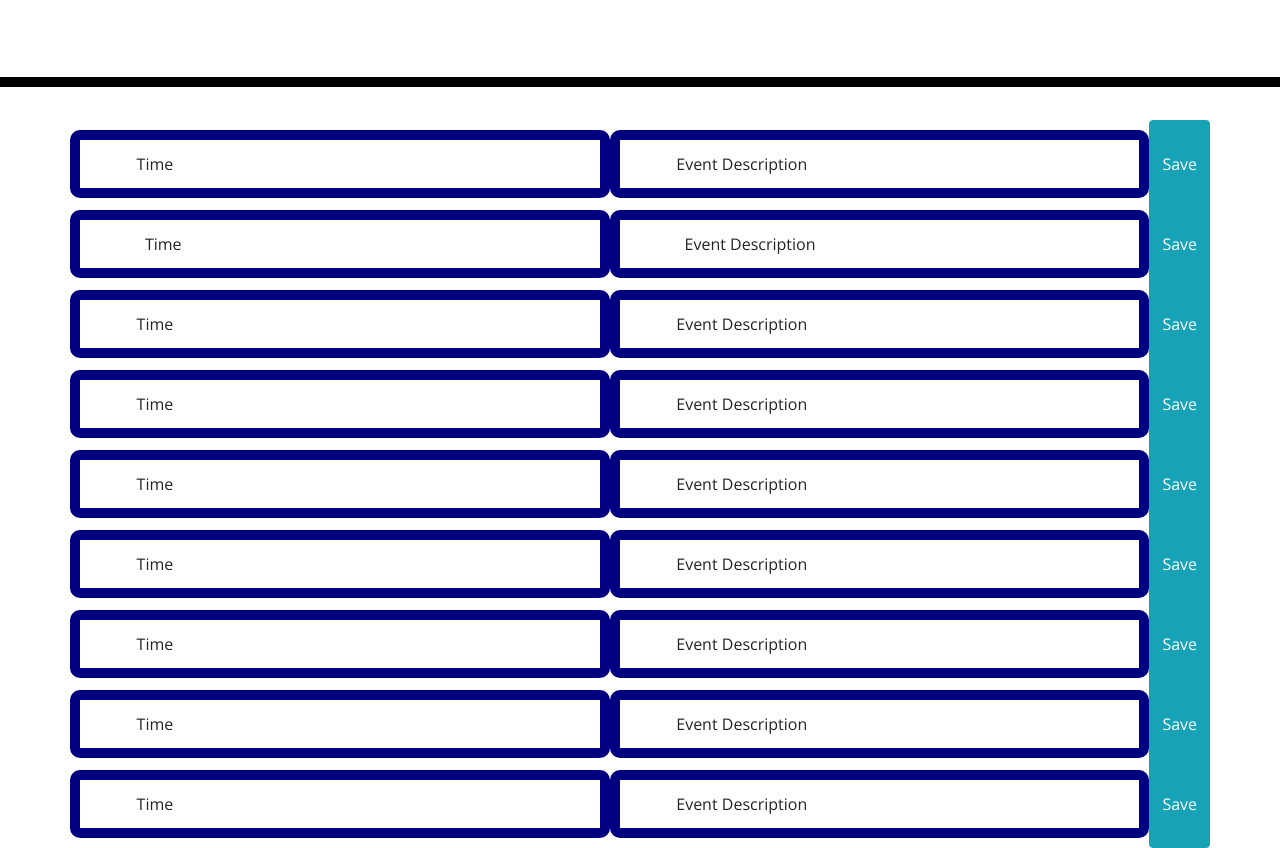
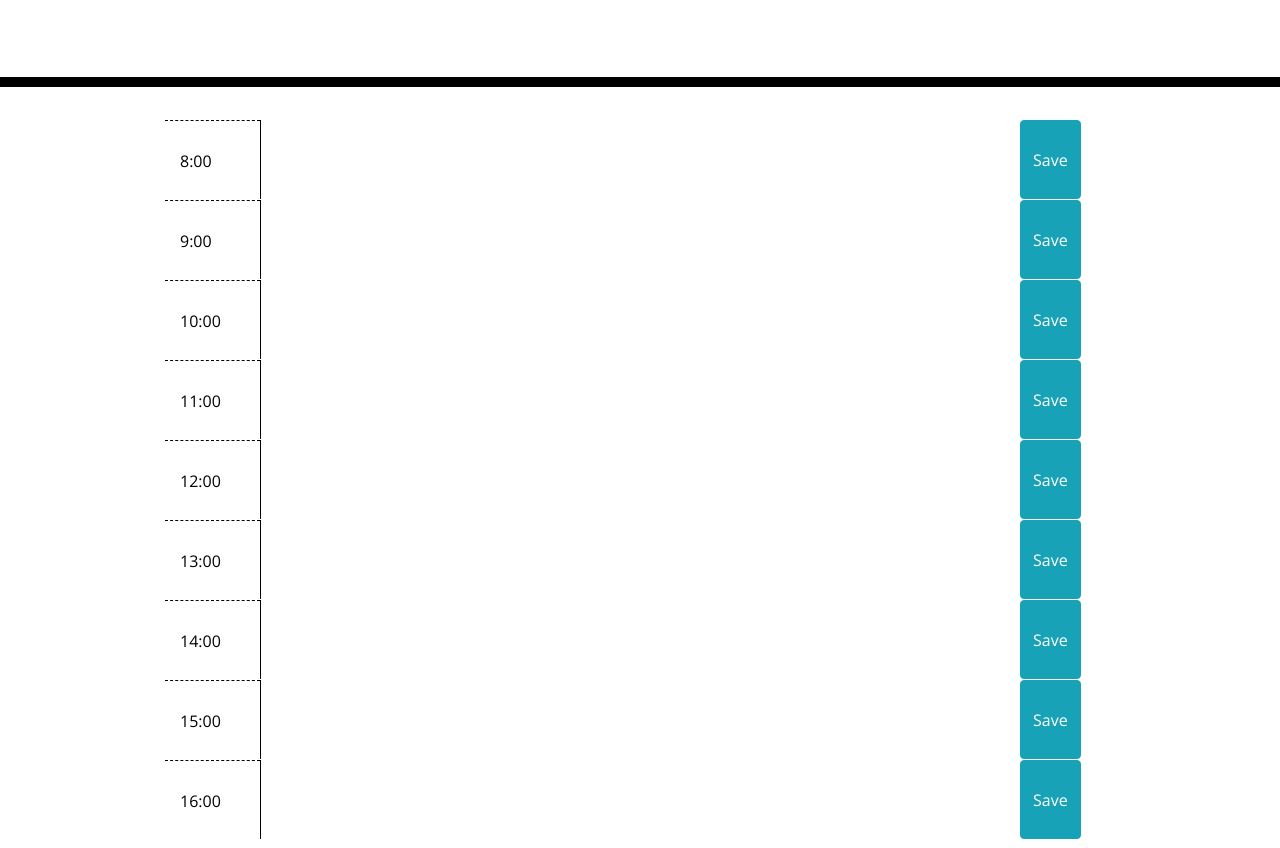
Before and after one commit to ishelly1997/Work-Day-Scheduler, a plain HTML site: page Develop/index.html in a window 1280 px wide. Shown: the part 181-1029 px from the top of the page. Drawn offline with nearby package versions, Linux system fonts and the light colour scheme; files that its build step writes are made by us from their sources.

Commit message:
html complete

```diff
--- a/Develop/assets/style.css
+++ b/Develop/assets/style.css
@@ -1,3 +1,5 @@
+
+
 body {
   font-family: 'Open Sans', sans-serif;
   font-size: 16px;
@@ -20,7 +22,9 @@ textarea{
   border-radius: 0;
   border-bottom: 10px solid black;
 }
-
+.container {
+  align-items: center;
+}
 .description{
   white-space: pre-wrap;
 }
@@ -57,7 +61,7 @@ textarea{
   color: white;
 }
 
-.saveBtn {
+.Btn-info {
   border-left: 1px solid black;
   border-top-right-radius: 15px;
   border-bottom-right-radius: 15px;
@@ -65,14 +69,7 @@ textarea{
   color: white;
 }
 
-.saveBtn i:hover {
+.Btn-info i:hover {
   font-size: 20px;
   transition: all .3s ease-in-out;
 }
-.col-sm {
-  border: 10px solid navy;
-  border-radius: 10px;
-  margin-top: 10px;
-  margin-bottom: 10px;
-  display: flex;
-}
--- a/Develop/index.html
+++ b/Develop/index.html
@@ -18,7 +18,7 @@
       href="https://fonts.googleapis.com/css?family=Open+Sans&display=swap"
       rel="stylesheet"
     />
-    <link rel="stylesheet" href="style.css" />
+    <link rel="stylesheet" href="./assets/style.css" />
     <title>Work Day Scheduler</title>
   </head>
 
@@ -30,90 +30,90 @@
     </header>
     <!-- Timeblocks go here -->
     <div class="container">
-      <div class="row">
-        <div class="col-sm">
-          Time
+      <div id="hour8" class="row">
+        <div class="col-sm-1"></div>
+        <div class="col-md-1 hour">
+            8:00
         </div>
-        <div class="col-sm">
-          Event Description
-        </div>
+        <textarea class="col-md-8 description">
+        </textarea>
         <button type="button" class="btn btn-info">Save</button>
         </div>
-      <div class="row">
-          <div class="col-sm">
-            Time
+      <div id="hour9" class="row">
+          <div class="col-sm-1"></div>
+          <div class="col-md-1 hour">
+              9:00
           </div>
-          <div class="col-sm">
-            Event Description
-          </div>
+          <textarea class="col-md-8 description">
+          </textarea>
           <button type="button" class="btn btn-info">Save</button>
           </div>
-      <div class="row">
-        <div class="col-sm">
-          Time
+      <div id="hour10" class="row">
+        <div class="col-sm-1"></div>
+        <div class="col-md-1 hour">
+            10:00
         </div>
-        <div class="col-sm">
-          Event Description
-        </div>
+        <textarea class="col-md-8 description">
+        </textarea>
         <button type="button" class="btn btn-info">Save</button>
         </div>
-      <div class="row">
-        <div class="col-sm">
-          Time
+      <div id="hour11" class="row">
+          <div class="col-sm-1"></div>
+          <div class="col-md-1 hour">
+              11:00
           </div>
-        <div class="col-sm">
-          Event Description
-        </div>
+          <textarea class="col-md-8 description">
+          </textarea>
           <button type="button" class="btn btn-info">Save</button>
           </div>
-      <div class="row">
-        <div class="col-sm">
-          Time
+      <div id="hour12" class="row">
+        <div class="col-sm-1"></div>
+        <div class="col-md-1 hour">
+            12:00
         </div>
-        <div class="col-sm">
-          Event Description
-        </div>
+        <textarea class="col-md-8 description">
+        </textarea>
         <button type="button" class="btn btn-info">Save</button>
         </div>
-      <div class="row">
-        <div class="col-sm">
-          Time
+      <div id="hour13" class="row">
+        <div class="col-sm-1"></div>
+        <div class="col-md-1 hour">
+            13:00
         </div>
-        <div class="col-sm">
-          Event Description
-        </div>
+        <textarea class="col-md-8 description">
+        </textarea>
         <button type="button" class="btn btn-info">Save</button>
         </div>
-      <div class="row">
-        <div class="col-sm">
-          Time
+        <div id="hour14" class="row">
+          <div class="col-sm-1"></div>
+          <div class="col-md-1 hour">
+              14:00
           </div>
-        <div class="col-sm">
-          Event Description
-        </div>
+          <textarea class="col-md-8 description">
+          </textarea>
           <button type="button" class="btn btn-info">Save</button>
           </div>
-      <div class="row">
-        <div class="col-sm">
-          Time
+        <div id="hour15" class="row">
+            <div class="col-sm-1"></div>
+            <div class="col-md-1 hour">
+                15:00
             </div>
-        <div class="col-sm">
-          Event Description
-        </div>
+            <textarea class="col-md-8 description">
+            </textarea>
             <button type="button" class="btn btn-info">Save</button>
             </div>
-      <div class="row">
-        <div class="col-sm">
-          Time
+        <div id="hour16" class="row">
+          <div class="col-sm-1"></div>
+          <div class="col-md-1 hour">
+              16:00
             </div>
-        <div class="col-sm">
-          Event Description
-        </div>
+        <textarea class="col-md-8 description">
+        </textarea>
         <button type="button" class="btn btn-info">Save</button>
         </div>
       </div>
-    <script src="./assets/script.js"></script>
     <script src="https://code.jquery.com/jquery-3.4.1.min.js"></script>
     <script src="https://cdnjs.cloudflare.com/ajax/libs/moment.js/2.24.0/moment.min.js"></script>
+    <script src="./assets/script.js"></script>
   </body>
 </html>
```
Also changed, not shown: 1 other file. Lines whose indentation alone changed are shown as unchanged.
